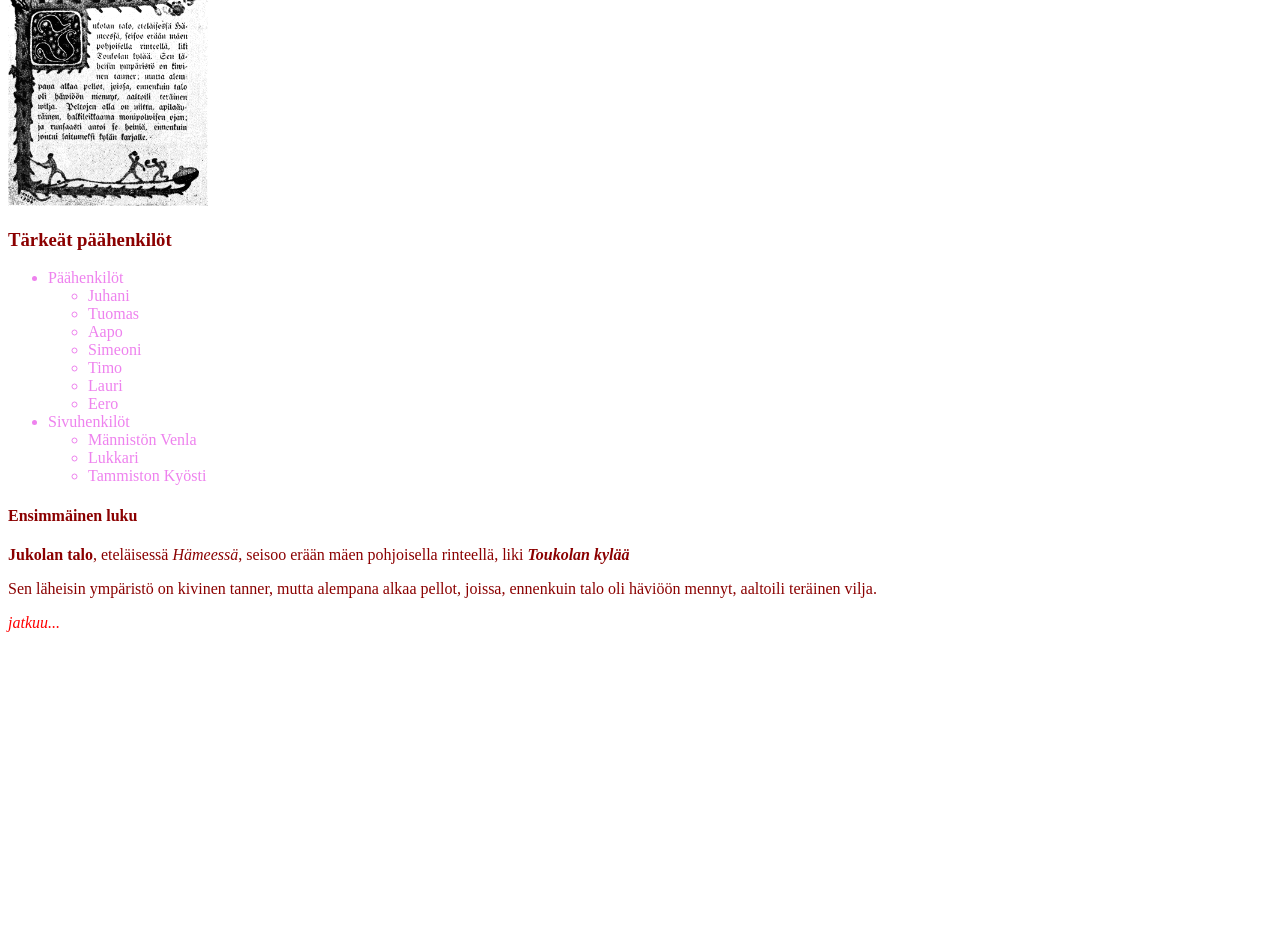
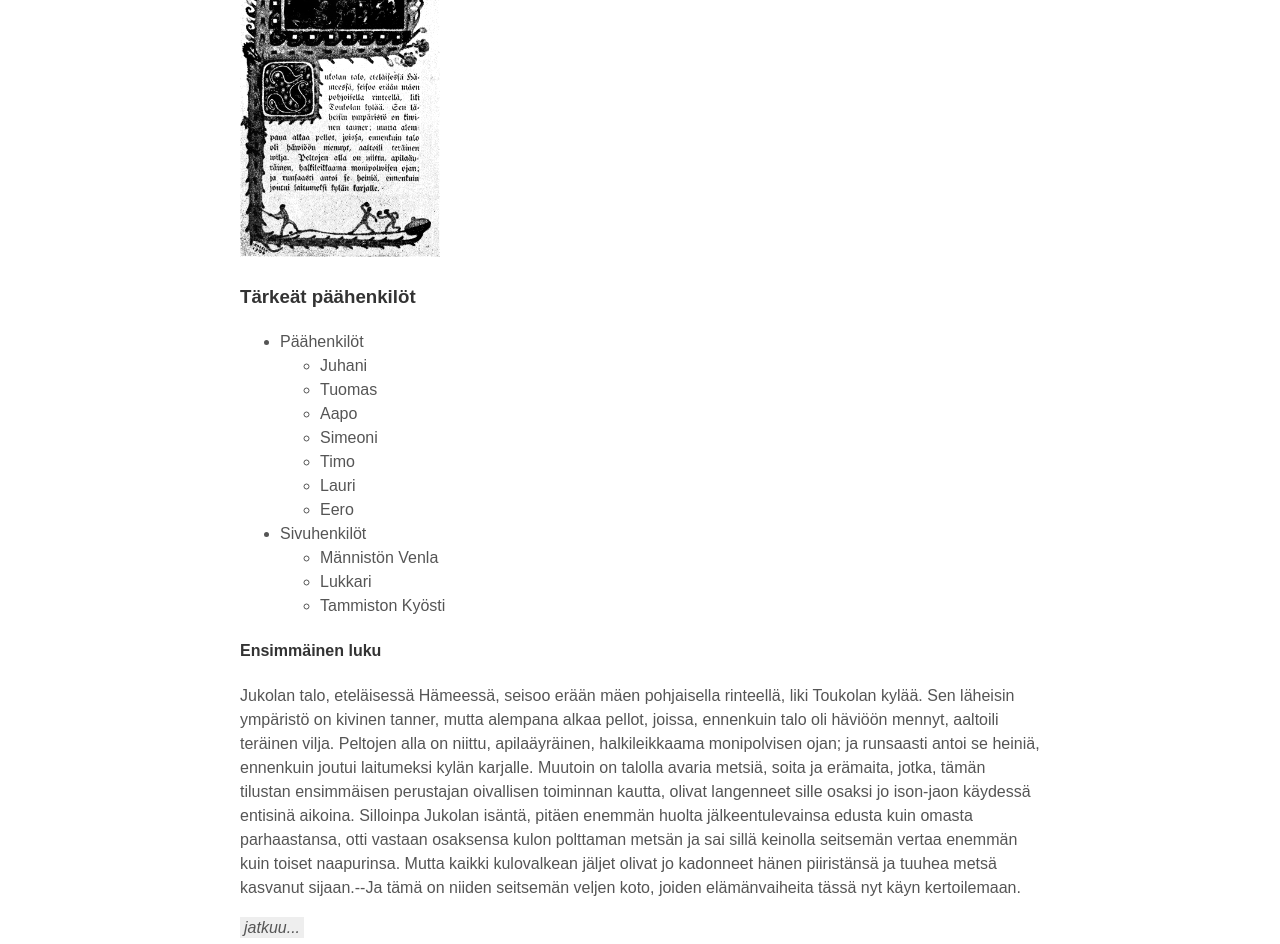
Before and after one commit to PetroLeh/Lapio-website, a plain HTML site: page index.html in a window 1280 px wide. Shown: the part 200-1144 px from the top of the page. Before the commit the page ends 840 px from the top, so only its background shows below. Drawn offline with Linux system fonts and the light colour scheme.

Commit message:
Osa 3. Yhdestoista tehtävä

```diff
--- a/index.html
+++ b/index.html
@@ -9,8 +9,8 @@
 
 <body>
   <!--Tee tehtävät tänne-->
-  <a href="aleksis.html" style="color:blue">Aleksis Kivi</a>
-<h1 class="paaotsikko">Seitsemän veljestä</h1>
+  <a href="aleksis.html">Aleksis Kivi</a>
+<h1>Seitsemän veljestä</h1>
 <!-- Kuva Seitsemän veljestä -kirjan ensimmäisestä sivusta -->
 <img src="assets/Seitsemän_veljestä.png" alt="Kuva kirjan ensimmäisestä sivusta" width=200 height=300/>
 <h3>Tärkeät päähenkilöt</h3>
@@ -34,11 +34,17 @@
 </ul>
 
 <h4>Ensimmäinen luku</h4>
-<p><strong>Jukolan talo</strong>, eteläisessä <i>Hämeessä</i>, seisoo erään mäen pohjoisella
-    rinteellä, liki <b><i>Toukolan kylää</i></b></p>
-<p>Sen läheisin ympäristö on kivinen tanner, mutta alempana alkaa pellot, joissa, ennenkuin
-  talo oli häviöön mennyt, aaltoili teräinen vilja.</p>
-<em id="kirkas">jatkuu...</em>
+<p>
+  Jukolan talo, eteläisessä Hämeessä, seisoo erään mäen pohjaisella rinteellä, liki Toukolan kylää. Sen läheisin ympäristö on kivinen
+  tanner, mutta alempana alkaa pellot, joissa, ennenkuin talo oli häviöön mennyt, aaltoili teräinen vilja. Peltojen alla on niittu, apilaäyräinen,
+  halkileikkaama monipolvisen ojan; ja runsaasti antoi se heiniä, ennenkuin joutui laitumeksi kylän karjalle. Muutoin on talolla avaria metsiä, soita
+  ja erämaita, jotka, tämän tilustan ensimmäisen perustajan oivallisen toiminnan kautta, olivat langenneet sille osaksi jo ison-jaon
+  käydessä entisinä aikoina. Silloinpa Jukolan isäntä, pitäen enemmän huolta jälkeentulevainsa edusta kuin omasta parhaastansa, otti vastaan
+  osaksensa kulon polttaman metsän ja sai sillä keinolla seitsemän vertaa enemmän kuin toiset naapurinsa. Mutta kaikki kulovalkean jäljet olivat
+  jo kadonneet hänen piiristänsä ja tuuhea metsä kasvanut sijaan.--Ja tämä on niiden seitsemän veljen koto, joiden elämänvaiheita tässä nyt käyn
+  kertoilemaan.
+</p>
+<em id="jatkuu">jatkuu...</em>
 </body>
 
 </html>
--- a/style.css
+++ b/style.css
@@ -1,5 +1,21 @@
-* { color: darkred; }
+body {
+    margin: 0 auto;
+    max-width: 50em;
+    font-family: Arial, Helvetica, sans-serif;
+    line-height: 1.5;
+    color: #555;
+}
 
-.paaotsikko { color: blue; }
-li { color: violet; }
-#kirkas { color: red; }
+h1 {
+    margin-top: 2em;
+    color: #333;
+}
+
+h3 { color: #333;}
+h4 { color: #333;}
+
+#jatkuu {
+    background-color: #eee;
+    vertical-align: text-bottom;
+    padding: 2px 4px;
+}
```
